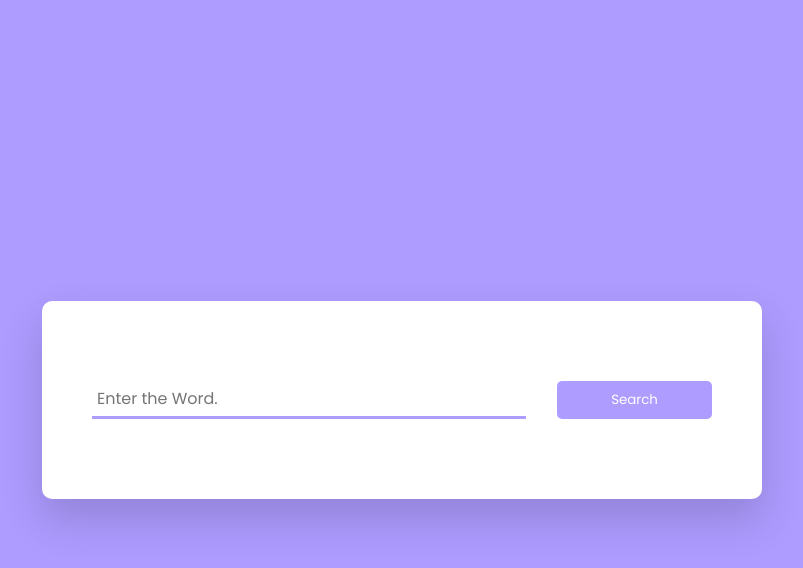
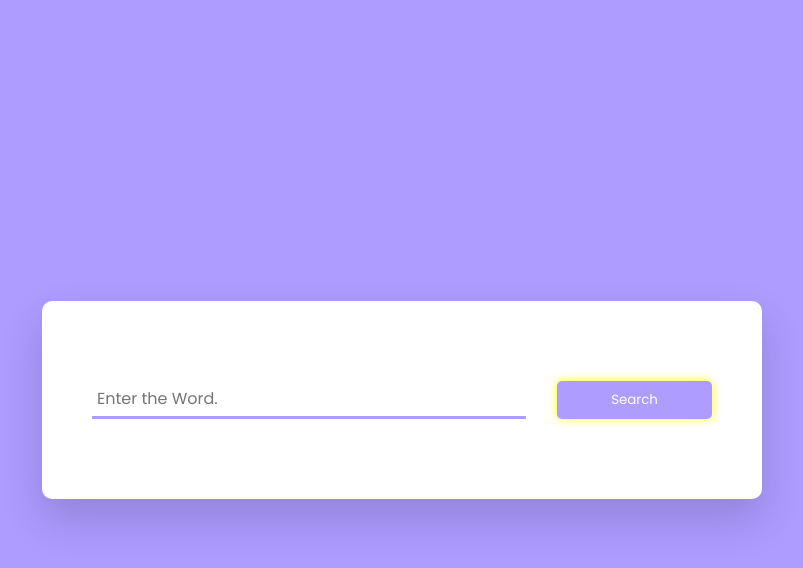
Before and after one commit to Techtitive/dictionary, a plain HTML site: page index.html in a window 1280 px wide. In both pictures the pointer is over the button "Search". Shown: the whole page, without its empty margins (238-1041 px from the left). Drawn offline with Linux system fonts and the light colour scheme.

Commit message:
Update style.css

```diff
--- a/style.css
+++ b/style.css
@@ -47,6 +47,17 @@ body {
     outline: none;
     color: #ffffff;
     border-radius: 5px;
+}
+
+.searchbox button:hover {
+    box-shadow: 0px 0px 10px yellow;
+    transition: 0.6s ease-in-out;
+
+}
+
+.searchbox button:active {
+    box-shadow: 0px 0px 10px yellow, 0px 0px 15px yellow;
+    transition: 0.6s ease-in-out;
 }
 
 .result {
```
